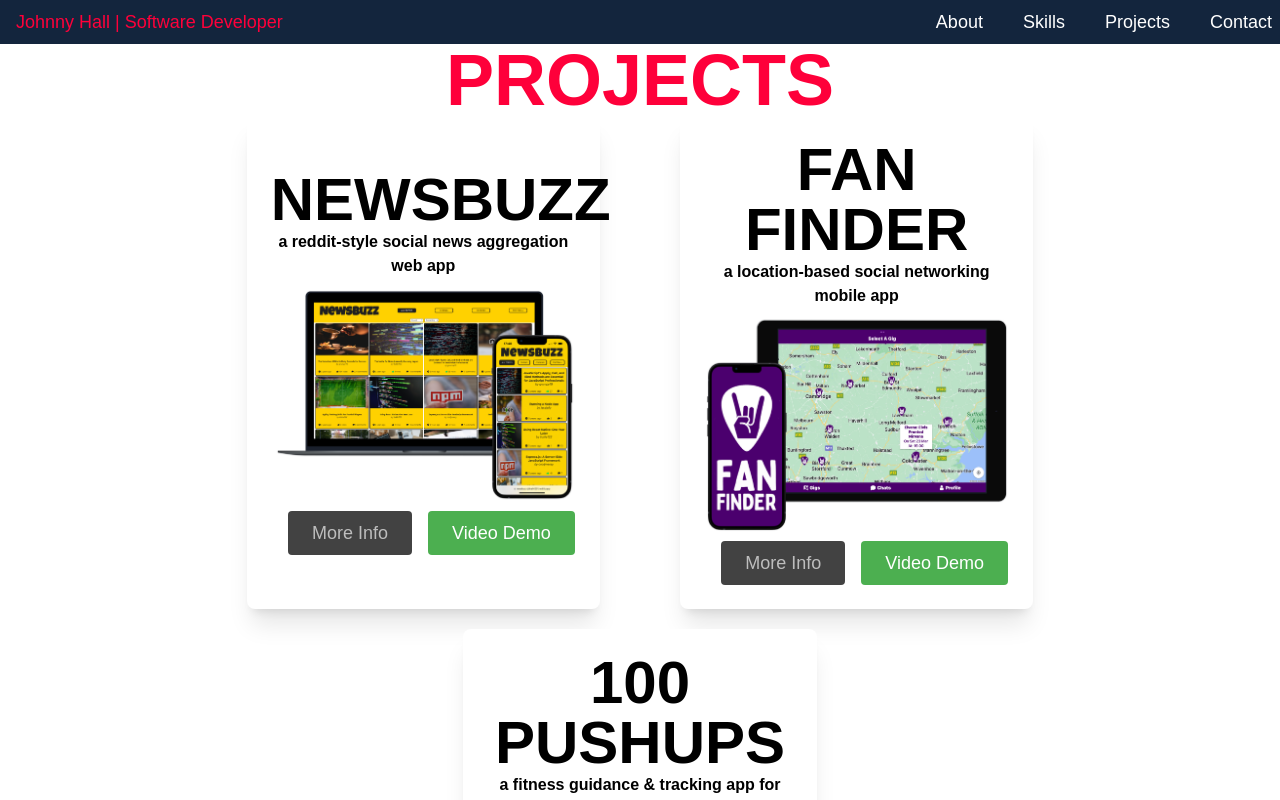
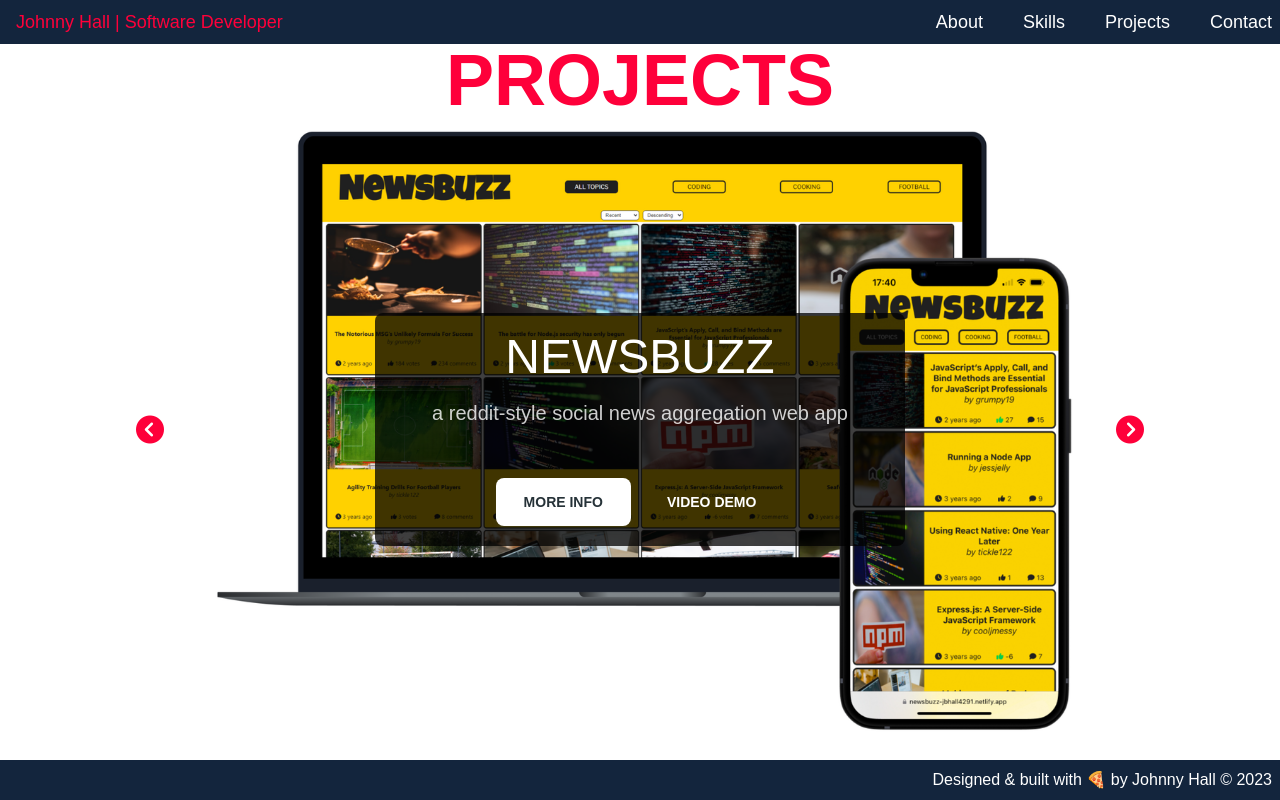
Before and after one commit to jbhall4291/portfolio, a React (Create React App) app: page /projects in a window 1280 px wide. Shown: the top 800 px of the page. Built offline with nearby package versions, Linux system fonts and the light colour scheme.

Commit message:
add project carousel

```diff
--- /dev/null
+++ b/src/components/CarouselItem.jsx
@@ -0,0 +1,36 @@
+import React from "react";
+import { Carousel, Typography, Button } from "@material-tailwind/react";
+
+function CarouselItem({ title, image, description }) {
+  return (
+    // <div className="relative h-full w-full">
+    <div className="relative  flex items-center justify-center">
+      {/* <img src={image} alt={title} className="h-full w-full object-cover" /> */}
+      <img src={image} alt={title} className="w-10/12 	" />
+      <div className="absolute inset-0 grid h-full w-full place-items-center">
+        <div className="w-3/4 rounded-lg bg-black/75 p-5 text-center md:w-2/4 ">
+          <Typography
+            variant="h1"
+            color="white"
+            className="mb-4 text-3xl md:text-4xl lg:text-5xl"
+          >
+            {title}
+          </Typography>
+          <Typography variant="lead" color="white" className="mb-12 opacity-80">
+            {description}
+          </Typography>
+          <div className="flex justify-center gap-2">
+            <Button size="lg" color="white">
+              More Info
+            </Button>
+            <Button size="lg" color="white" variant="text">
+              Video Demo
+            </Button>
+          </div>
+        </div>
+      </div>
+    </div>
+  );
+}
+
+export default CarouselItem;
--- a/src/components/Hero.jsx
+++ b/src/components/Hero.jsx
@@ -21,7 +21,7 @@
     <section id="hero" className="text-black ">
       <div className="container mx-auto flex flex-col items-center px-5 py-5 md:px-10 md:py-20 lg:flex-row lg:gap-x-10 ">
         <div className="order-2 mb-16 flex flex-col items-center text-center lg:order-1 lg:mb-0 lg:w-1/2 lg:max-w-screen-md lg:flex-grow lg:items-center lg:justify-center lg:pr-0   lg:text-left">
-          <h1 className="headline-font mb-4 text-3xl font-medium text-highlight md:text-7xl ">
+          <h1 className="headline-font mb-4 text-3xl font-medium text-highlight md:text-6xl text-center">
             Hi, I'm Johnny.
           </h1>
           <p className="mb-8 text-center leading-relaxed md:text-lg lg:text-xl">
--- a/src/components/Projects.jsx
+++ b/src/components/Projects.jsx
@@ -1,17 +1,72 @@
 import React from "react";
 import ProjectCard from "./ProjectCard";
 import { fanfinder, newsbuzz, hundredPushups } from "../images";
+import {
+  Carousel,
+  Typography,
+  Button,
+  IconButton,
+} from "@material-tailwind/react";
+import CarouselItem from "./CarouselItem";
 
 function Projects() {
   return (
     <section id="projects" className="container mx-auto px-5 lg:px-10">
-
-
-      <h1 className="headline-font text-center text-6xl sm:text-7xl text-highlight" id="about">
+      <h1
+        className="headline-font text-center text-6xl text-highlight sm:text-7xl"
+        id="about"
+      >
         PROJECTS
       </h1>
+      <Carousel
+        className="rounded-xl"
+        prevArrow={({ handlePrev }) => (
+          <IconButton
+            ripple={false}
+            variant="text"
+            size="lg"
+            onClick={handlePrev}
+            className="!absolute left-4 top-2/4 -translate-y-2/4"
+          >
+            <i
+              className="fa-solid fa-circle-chevron-left fa-2xl"
+              style={{ color: "#fe003a" }}
+            />
+          </IconButton>
+        )}
+        nextArrow={({ handleNext }) => (
+          <IconButton
+            ripple={false}
+            variant="text"
+            size="lg"
+            onClick={handleNext}
+            className="!absolute !right-4 top-2/4 -translate-y-2/4"
+          >
+            <i
+              className="fa-solid fa-circle-chevron-right fa-2xl"
+              style={{ color: "#fe003a" }}
+            />
+          </IconButton>
+        )}
+      >
+        <CarouselItem
+          title="NEWSBUZZ"
+          image={newsbuzz}
+          description="a reddit-style social news aggregation web app"
+        ></CarouselItem>
+        <CarouselItem
+          title="FAN FINDER"
+          image={fanfinder}
+          description="a location-based social networking iOS & Android app"
+        ></CarouselItem>
+        <CarouselItem
+          title="100 PUSHUPS"
+          image={hundredPushups}
+          description="a fitness tracking and guidance app for web and mobile"
+        ></CarouselItem>
+      </Carousel>
 
-
+      {/*
       <div className="flex w-full flex-col flex-wrap justify-center gap-5 md:m-auto md:w-5/6 md:flex-row md:gap-x-20">
         <ProjectCard
           title="NEWSBUZZ"
@@ -28,11 +83,11 @@
         <ProjectCard
           title="100 PUSHUPS"
           description="a fitness guidance & tracking app for web & mobile"
-          // "A fitness tracking and guidance app to motivate users in achieving 100 consecutive pushups."
+          // "a fitness tracking and guidance app for web and mobile"
           image={hundredPushups}
           page="/projects/hundredpushups"
         />
-      </div>
+      </div> */}
     </section>
   );
 }
```
Also changed, not shown: src/components/About.jsx (line endings or trailing spaces).
